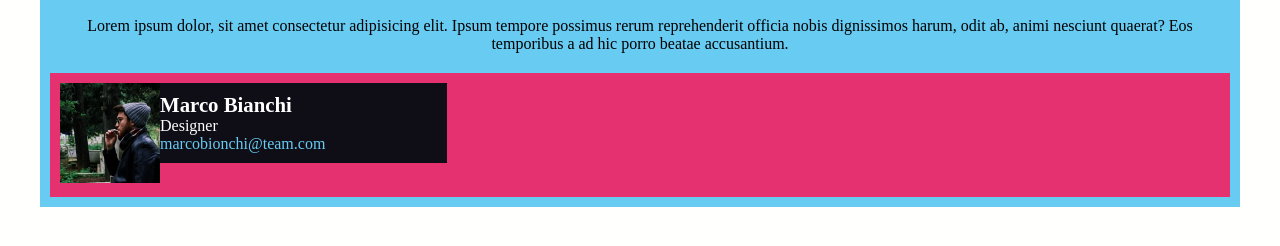
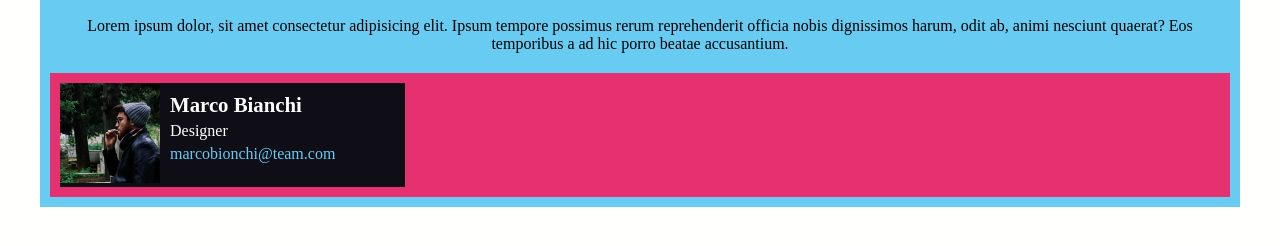
Before and after one commit to Finnedorn/html-css-float-cards, a plain HTML site: page index.html in a window 1280 px wide. Shown: the part 50-296 px from the top of the page. Drawn offline with Linux system fonts and the light colour scheme.

Commit message:
updated section part with icons

```diff
--- a/css/style.css
+++ b/css/style.css
@@ -56,14 +56,19 @@ h1 {
 /*main*/
 
 section {
+
+    background-color: #e53170;
+}
+
+.layout {
     padding: 10px;
-    background-color: #e53170;
+    width: calc(100% / 3);
+
 }
 
 .icon {
     background-color: var(--icon-black);
     color: white;
-    width: calc(100% / 3);
 }
 
 img {
@@ -73,6 +78,13 @@ img {
 
 .icon-layout {
     padding: 10px;
+    width: calc(100% - 100px);
+    padding-right: 70px;
+}
+
+div .float-left .icon-layout>* {
+    display: block;
+    margin-bottom: 5px;
 }
 
 h3 {
@@ -80,6 +92,5 @@ h3 {
 }
 
 .icon-text {
-    display: block;
     color: var(--text-light-blue);
 }
--- a/index.html
+++ b/index.html
@@ -14,13 +14,15 @@
         </header>
         <main>
             <section class="clearfix">
-                <div class="clearfix">
-                    <div class="float-left"><img src="img/male1.png" alt="foto_di_marco_bianchi">
-                    </div>
-                    <div class="icon icon-layout">
-                        <h3>Marco Bianchi</h3>
-                        <span>Designer</span>
-                        <span class="icon-text">marcobionchi@team.com</span>
+                <div class="float-left layout clearfix">
+                    <div class="float-left icon clearfix">
+                        <div class="float-left"><img src="img/male1.png" alt="foto_di_marco_bianchi">
+                        </div>
+                        <div class="float-left icon-layout">
+                            <h3>Marco Bianchi</h3>
+                            <span>Designer</span>
+                            <span class="icon-text">marcobionchi@team.com</span>
+                        </div>
                     </div>
                 </div>
             </section>
```
